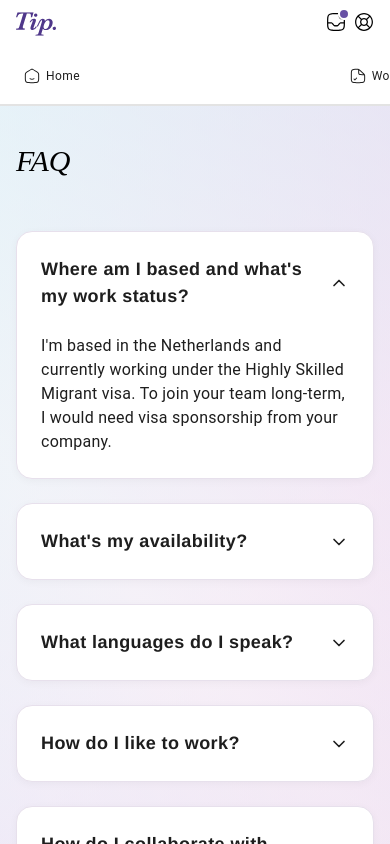
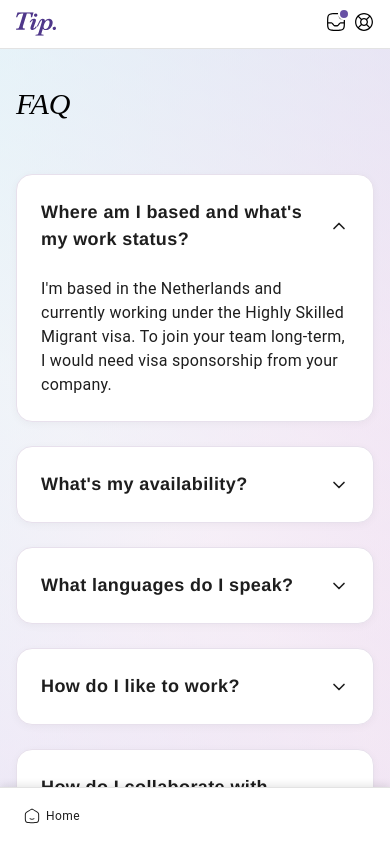
Before and after one commit to tanpereira-tipp3/portfoliopd, a Next.js app: page /faq in a window 390 px wide. Built offline with nearby package versions, Linux system fonts and the light colour scheme.

Commit message:
Move sidebar to bottom on mobile like a mobile app

```diff
--- a/components/AboutPage.tsx
+++ b/components/AboutPage.tsx
@@ -8,7 +8,7 @@ export default function AboutPage() {
   return (
     <div className="bg-white flex flex-col items-start relative h-screen w-full overflow-auto md:overflow-hidden">
       <Header />
-      <div className="flex flex-col md:flex-row flex-auto md:flex-1 items-start md:items-stretch min-h-0 min-w-0 relative shrink-0 w-full">
+      <div className="flex flex-col md:flex-row flex-auto md:flex-1 items-start md:items-stretch min-h-0 min-w-0 relative shrink-0 w-full pb-16 md:pb-0">
         <Sidebar activePage="about" />
         <AboutContent />
       </div>
--- a/components/ContactPage.tsx
+++ b/components/ContactPage.tsx
@@ -8,7 +8,7 @@ export default function ContactPage() {
   return (
     <div className="bg-white flex flex-col items-start relative h-screen w-full overflow-auto md:overflow-hidden">
       <Header />
-      <div className="flex flex-col md:flex-row flex-auto md:flex-1 items-start md:items-stretch min-h-0 min-w-0 relative shrink-0 w-full">
+      <div className="flex flex-col md:flex-row flex-auto md:flex-1 items-start md:items-stretch min-h-0 min-w-0 relative shrink-0 w-full pb-16 md:pb-0">
         <Sidebar activePage="contact" />
         <ContactContent />
       </div>
--- a/components/FaqPage.tsx
+++ b/components/FaqPage.tsx
@@ -8,7 +8,7 @@ export default function FaqPage() {
   return (
     <div className="bg-white flex flex-col items-start relative h-screen w-full overflow-auto md:overflow-hidden">
       <Header />
-      <div className="flex flex-col md:flex-row flex-auto md:flex-1 items-start md:items-stretch min-h-0 min-w-0 relative shrink-0 w-full">
+      <div className="flex flex-col md:flex-row flex-auto md:flex-1 items-start md:items-stretch min-h-0 min-w-0 relative shrink-0 w-full pb-16 md:pb-0">
         <Sidebar activePage="faq" />
         <FaqContent />
       </div>
--- a/components/HomePage.tsx
+++ b/components/HomePage.tsx
@@ -8,7 +8,7 @@ export default function HomePage() {
   return (
     <div className="bg-white flex flex-col items-start relative h-screen w-full overflow-auto md:overflow-hidden">
       <Header />
-      <div className="flex flex-col md:flex-row flex-auto md:flex-1 items-start md:items-stretch min-h-0 min-w-0 relative shrink-0 w-full">
+      <div className="flex flex-col md:flex-row flex-auto md:flex-1 items-start md:items-stretch min-h-0 min-w-0 relative shrink-0 w-full pb-16 md:pb-0">
         <Sidebar activePage="home" />
         <MainContent />
       </div>
--- a/components/InboxPage.tsx
+++ b/components/InboxPage.tsx
@@ -9,7 +9,7 @@ export default function InboxPage() {
   return (
     <div className="bg-white flex flex-col items-start relative h-screen w-full overflow-auto md:overflow-hidden">
       <Header />
-      <div className="flex flex-col md:flex-row flex-auto md:flex-1 items-start md:items-stretch min-h-0 min-w-0 relative shrink-0 w-full">
+      <div className="flex flex-col md:flex-row flex-auto md:flex-1 items-start md:items-stretch min-h-0 min-w-0 relative shrink-0 w-full pb-16 md:pb-0">
         <Sidebar activePage="inbox" />
         <InboxContent />
       </div>
--- a/components/Sidebar.tsx
+++ b/components/Sidebar.tsx
@@ -5,8 +5,8 @@ import { HomeIcon, WorkIcon, StarIcon, PhoneIcon } from "./icons";
 
 export default function Sidebar({ activePage = "home" }: { activePage?: "home" | "work" | "about" | "contact" | "faq" | "inbox" }) {
   return (
-    <div className="bg-white flex flex-row md:flex-col w-full md:w-auto border-b md:border-b-0 border-[#e3e3e3] md:h-full items-center md:items-start relative shrink-0 overflow-x-auto">
-      <div className="flex flex-row md:flex-col gap-2 md:gap-6 items-center md:items-center justify-start px-4 md:px-6 py-3 md:py-8 relative shrink-0 border-0">
+    <div className="bg-white flex flex-row md:flex-col w-full md:w-auto border-t md:border-b-0 md:border-l border-[#e3e3e3] md:h-full items-center md:items-start fixed bottom-0 left-0 right-0 md:relative md:bottom-auto md:left-auto md:right-auto z-50 md:z-auto shadow-[0_-2px_8px_rgba(0,0,0,0.1)] md:shadow-none">
+      <div className="flex flex-row md:flex-col gap-2 md:gap-6 items-center md:items-center justify-around md:justify-start px-4 md:px-6 py-3 md:py-8 relative shrink-0 border-0 w-full md:w-auto">
         <Link href="/" className={`${activePage === "home" ? "bg-surface-container-low" : ""} flex flex-row md:flex-col items-center md:items-center p-2 md:p-3 relative rounded-lg shrink-0 w-full hover:bg-surface-container-low transition-colors`}>
           <div className="flex flex-row md:flex-col gap-1.5 md:gap-2 items-center relative shrink-0">
             <div className="relative shrink-0 size-4 text-[#1e1e1e]">
--- a/components/WorkPage.tsx
+++ b/components/WorkPage.tsx
@@ -8,7 +8,7 @@ export default function WorkPage() {
   return (
     <div className="bg-white flex flex-col items-start relative h-screen w-full overflow-auto md:overflow-hidden">
       <Header />
-      <div className="flex flex-col md:flex-row flex-auto md:flex-1 items-start md:items-stretch min-h-0 min-w-0 relative shrink-0 w-full">
+      <div className="flex flex-col md:flex-row flex-auto md:flex-1 items-start md:items-stretch min-h-0 min-w-0 relative shrink-0 w-full pb-16 md:pb-0">
         <Sidebar activePage="work" />
         <WorkContent />
       </div>
```
